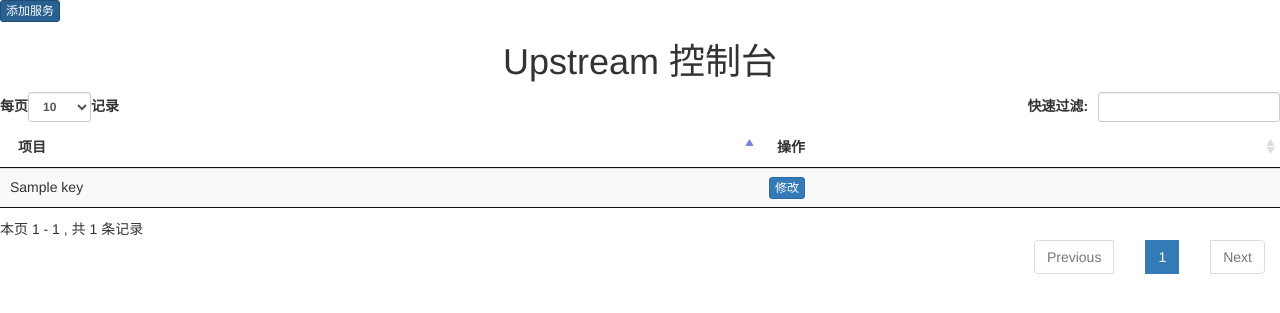
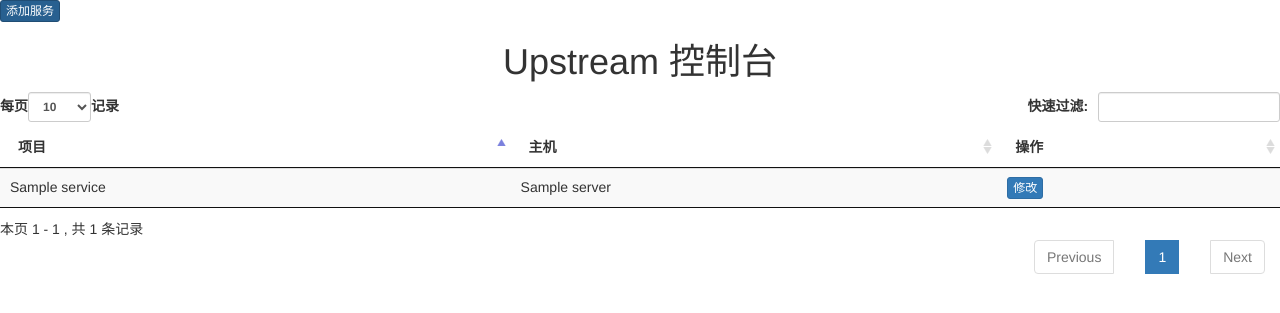
Before and after one commit to liuyue2656/lreu-etcd-backend, a Flask app: template app/templates/upstreams.html in a window 1280 px wide. Shown: the top 313 px of the page. Run offline with Flask 2, Linux system fonts and the light colour scheme; the template is opened without the code that fills it: most values are stand-ins (such as "Sample title", 1, 10 or a date in 2020); some libraries are stand-ins or nearby versions.

Commit message:
add server list to index

```diff
--- a/app/templates/upstreams.html
+++ b/app/templates/upstreams.html
@@ -30,16 +30,18 @@
             <thead>
                 <tr>
                     <th>项目</th>
+                    <th>主机</th>
                     <th>操作</th>
                 </tr>
             </thead>
             <tbody>
-                {% for service in services.children %}
+                {% for service, server in service_list.iteritems() %}
                     <tr>
-                        <td>{{ service.key.split("/")[-1] }}</td>
+                        <td>{{ service.split("/")[-1] }}</td>
+                        <td>{{ server }}</td>
                         <td>
                             <div class="btn-group">
-                                <a type="button" class="btn btn-primary btn-xs" href="/list/?service={{ service.key }}">修改</a>
+                                <a type="button" class="btn btn-primary btn-xs" href="/list/?service={{ service }}">修改</a>
                             </div>
                         </td>
                     </tr>
```
Also changed, not shown: app/upsync/views.py (+7 -1 lines).
